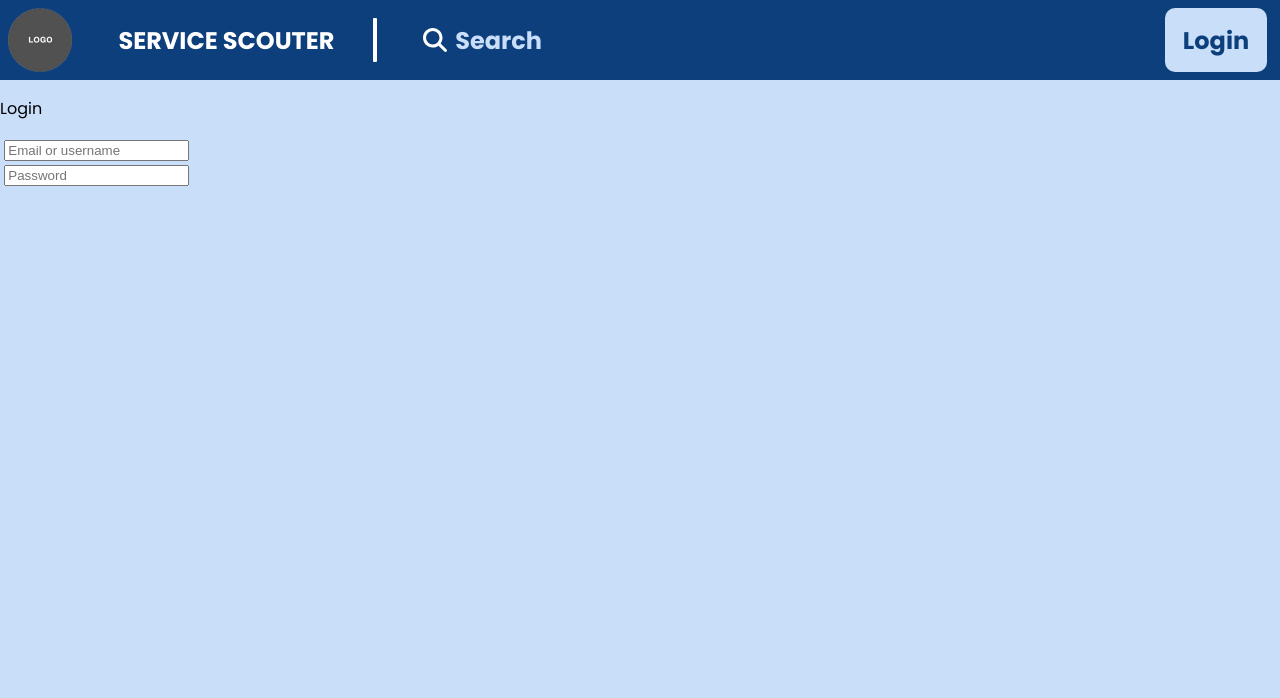
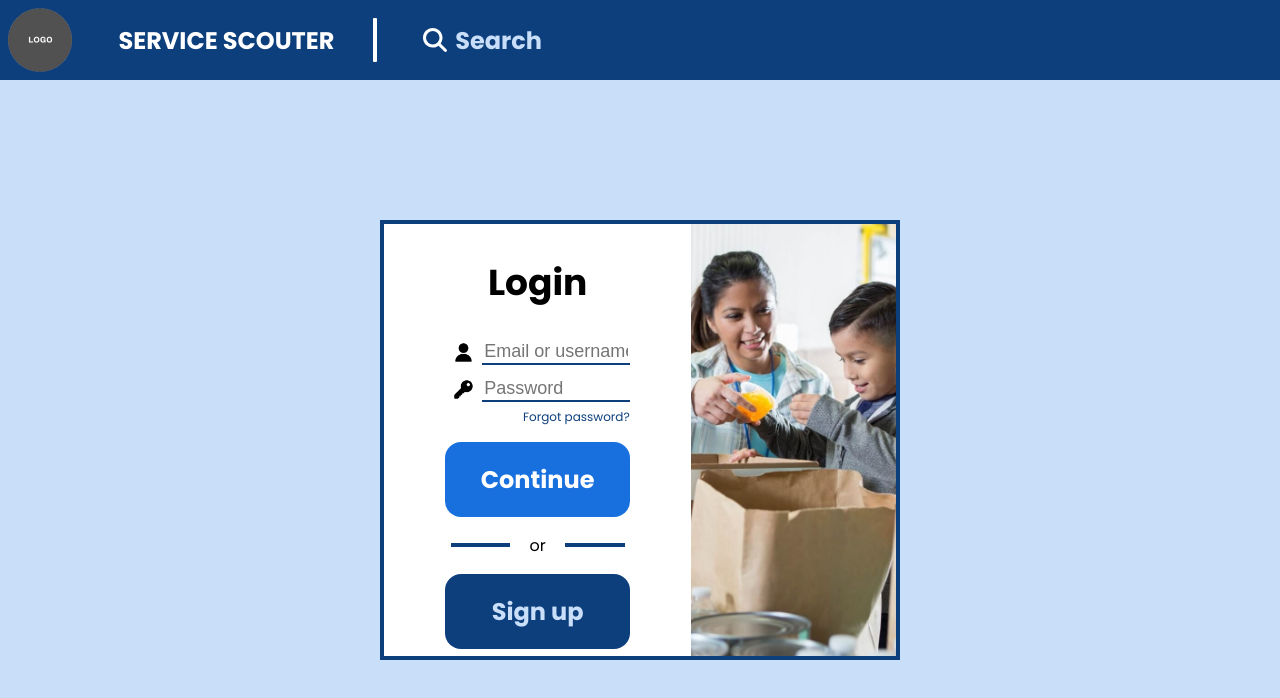
Before and after one commit to ServiceScouter/ServiceScouterSite, a plain HTML site: page login/index.html in a window 1280 px wide. Drawn offline with Linux system fonts and the light colour scheme.

Commit message:
[login] finished login page

```diff
--- a/assets/global.css
+++ b/assets/global.css
@@ -21,7 +21,7 @@ img {
     -khtml-user-drag: none;
     -moz-user-drag: none;
     -o-user-drag: none;
-  }
+}
 
 #navbar {
     display: flex;
--- a/login/index.html
+++ b/login/index.html
@@ -17,24 +17,35 @@
             <svg xmlns="http://www.w3.org/2000/svg" height="1em" viewBox="0 0 512 512"><style>svg{fill:#ffffff}</style><path d="M416 208c0 45.9-14.9 88.3-40 122.7L502.6 457.4c12.5 12.5 12.5 32.8 0 45.3s-32.8 12.5-45.3 0L330.7 376c-34.4 25.2-76.8 40-122.7 40C93.1 416 0 322.9 0 208S93.1 0 208 0S416 93.1 416 208zM208 352a144 144 0 1 0 0-288 144 144 0 1 0 0 288z"/></svg>
             <p>Search</p>
         </div>
-        <div id="login-btn" onclick="window.location.href = '../login'">
-            <p>Login</p>
-        </div>
     </div>
     <div id="content">
-        <div id="left-content">
-            <p>Login</p>
-            <div id="email-container">
-                <img class="field-icon" src="">
-                <input type="text" placeholder="Email or username">
+        <div id="box">
+            <div id="left-box">
+                <h1>Login</h1>
+                <div class="field-container">
+                    <img class="field-icon" src="../assets/email.png">
+                    <input class="field-input" type="text" placeholder="Email or username">
+                </div>
+                <div class="field-container">
+                    <img class="field-icon" src="../assets/password.png">
+                    <input class="field-input" type="password" placeholder="Password">
+                </div>
+                <p id="forgot-passwd">Forgot password?</p>
+                <div id="continue-btn" onclick="window.location.href = '../profile'">
+                    <h2>Continue</h2>
+                </div>
+                <div id="divider-container">
+                    <div class="divider"></div>
+                    <p>or</p>
+                    <div class="divider"></div>
+                </div>
+                <div id="sign-up-btn" onclick="window.location.href = '../register'">
+                    <h2>Sign up</h2>
+                </div>
             </div>
-            <div id="passwd-container">
-                <img class="field-icon" src="">
-                <input type="password" placeholder="Password">
+            <div id="right-box">
+                <img id="panel-img" src="../assets/auth.jpg">
             </div>
-        </div>
-        <div id="right-content">
-            <img id="panel-img" src="">
         </div>
     </div>
 </body>
--- a/login/login.css
+++ b/login/login.css
@@ -1,5 +1,14 @@
 body {
     background-color: var(--secondary);
+}
+
+#content {
+    display: flex;
+    flex-direction: row;
+    align-items: center;
+    justify-content: center;
+    width: 100%;
+    height: 90%;
 }
 
 #box {
@@ -7,5 +16,102 @@ body {
     flex-direction: row;
     align-items: center;
     justify-content: center;
-    margin: auto;
+    height: 60%;
+    width: 40vw;
+    border: solid 4px var(--primary);
+    background-color: white;
 }
+
+#left-box {
+    display: flex;
+    flex-direction: column;
+    align-items: center;
+    justify-content: center;
+    width: 60%;
+    height: 100%;
+}
+
+#left-box > h1 {
+    font-size: 2.25rem;
+}
+
+.field-container {
+    width: 60%;
+    display: flex;
+    flex-direction: row;
+    align-items: center;
+    justify-content: space-around;
+}
+
+.field-icon {
+    width: 20%;
+    transform: scale(50%);
+}
+
+.field-input {
+    width: 80%;
+    outline: none;
+    border: none;
+    border-bottom: solid 2px var(--primary);
+    font-size: 18px;
+}
+
+#forgot-passwd {
+    width: 60%;
+    margin: 0;
+    text-align: right;
+    font-size: 12px;
+    color: var(--primary);
+    cursor: pointer;
+    margin-bottom: 1rem;
+}
+
+#continue-btn {
+    width: 60%;
+    cursor: pointer;
+    background-color: var(--accent);
+    color: white;
+    text-align: center;
+    border-radius: 1rem;
+}
+
+#divider-container {
+    display: flex;
+    flex-direction: row;
+    align-items: center;
+    justify-content: space-around;
+    width: 60%;
+}
+
+#divider-container > p {
+    margin-left: 5%;
+    margin-right: 5%;
+}
+
+.divider {
+    border: 2px solid var(--primary);
+    width: 30%;
+}
+
+#sign-up-btn {
+    width: 60%;
+    cursor: pointer;
+    background-color: var(--primary);
+    color: var(--secondary);
+    text-align: center;
+    border-radius: 1rem;
+}
+
+#right-box {
+    width: 40%;
+    height: 100%;
+    display: flex;
+    flex-direction: row;
+    justify-content: flex-end;
+}
+
+#panel-img {
+    width: 100%;
+    aspect-ratio: 1;
+    object-fit: cover;
+}
```
Also changed, not shown: assets/auth.jpg (added), assets/email.png (added), assets/password.png (added).
